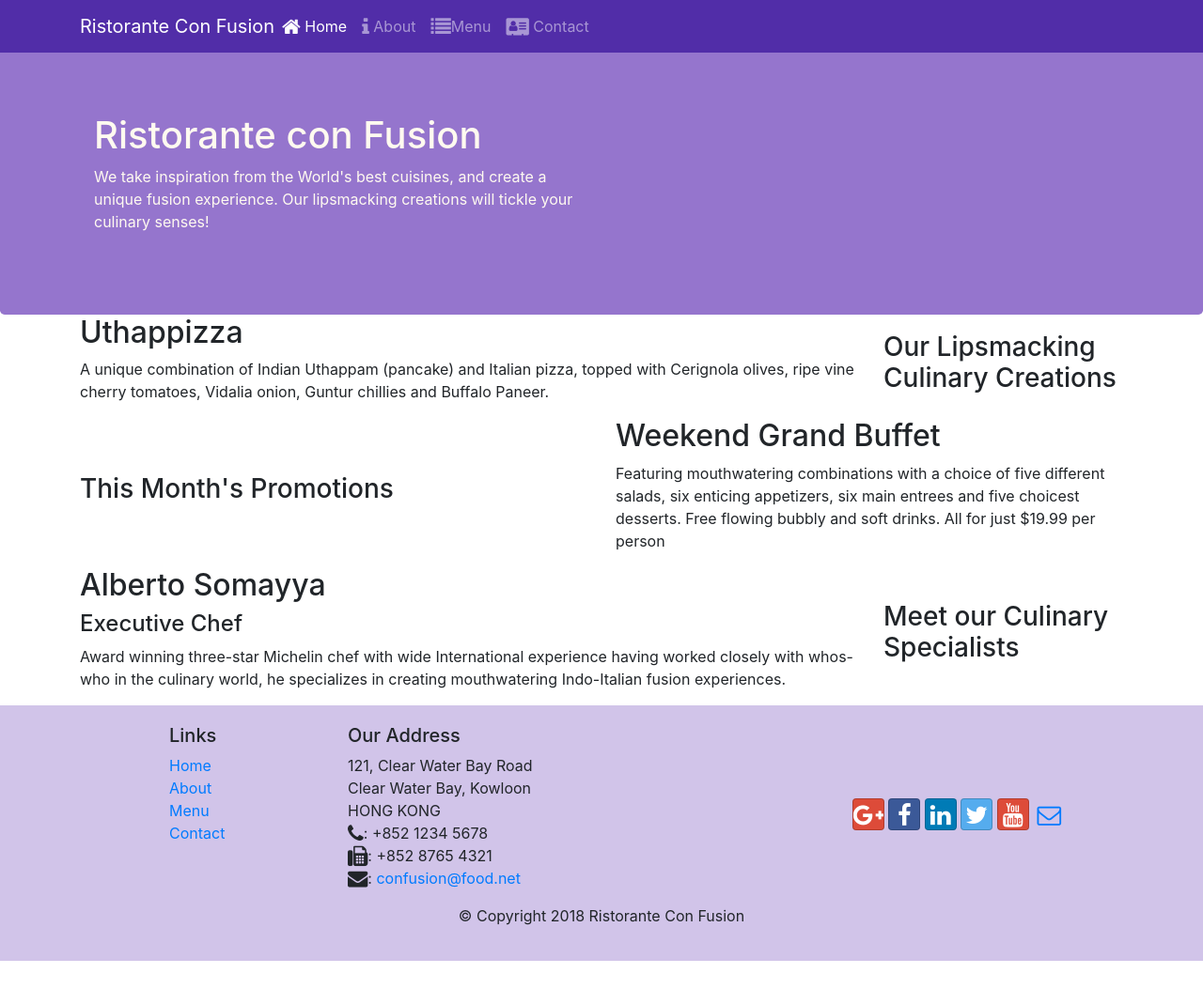
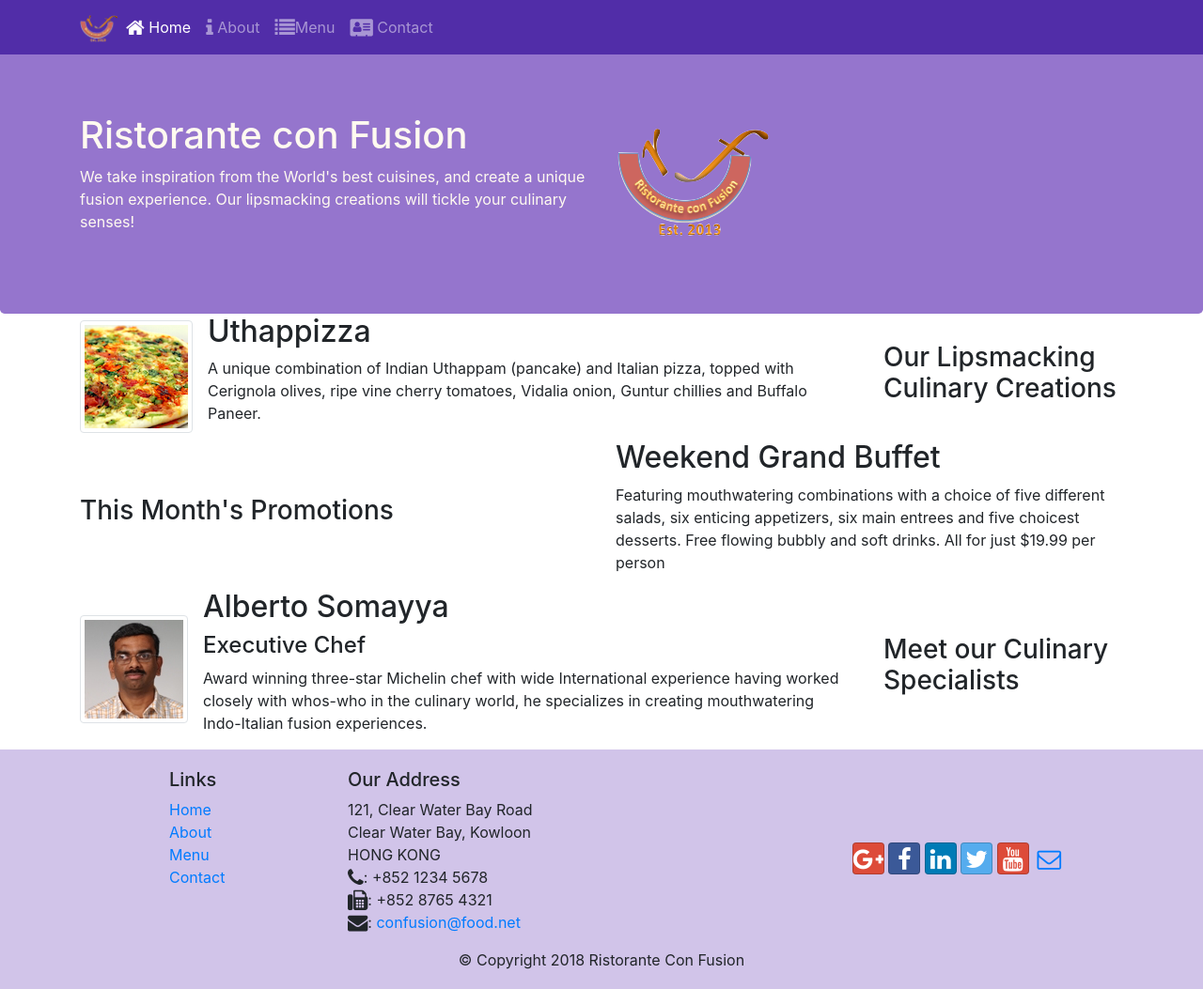
Before and after one commit to Nzone56/Bootstrap, a website: page index.html in a window 1280 px wide. Shown: the whole page at 94% size. Before the commit the page ends 1023 px from the top, so only its background shows below. Drawn offline with nearby package versions, Linux system fonts and the light colour scheme.

Commit message:
Images and Media

```diff
--- a/index.html
+++ b/index.html
@@ -21,7 +21,7 @@
             <button class="navbar-toggler" type="button" data-toggle="collapse" data-target="#Navbar">
                 <span class="navbar-toggler-icon"></span>
             </button>
-            <a class="navbar-brand mr-auto" href="#"> Ristorante Con Fusion </a>
+            <a class="navbar-brand mr-auto" href="#"><img src="img/logo.png" height="30" width="41"></a>
             <div class="collapse navbar-collapse" id="Navbar">
                 <ul class="navbar-nav mr-auto">
                     <li class="nav-item active "> <a class="nav-link" href="#"><span class="fa fa-home fa-lg"></span> Home</a></li>
@@ -35,11 +35,13 @@
     <!-- JUMBOTRON-->
     <header class="jumbotron">
         <div class= "container">
+            <div class="row row-header">
                 <div class= "col-12 col-sm-6">
                     <h1>Ristorante con Fusion</h1>
                     <p>We take inspiration from the World's best cuisines, and create a unique fusion experience. Our lipsmacking creations will tickle your culinary senses!</p>
                 </div>
-                <div class= "col-12 col-sm">
+                <div class="col-12 col-sm align-self-center">
+                    <img src="img/logo.png" class="img-fluid">
                 </div>
             </div>
         </div>
@@ -51,8 +53,14 @@
                 <h3>Our Lipsmacking Culinary Creations</h3>
             </div>
             <div class= "col col-sm order-sm-first col-md">
-                <h2>Uthappizza</h2>
-                <p>A unique combination of Indian Uthappam (pancake) and Italian pizza, topped with Cerignola olives, ripe vine cherry tomatoes, Vidalia onion, Guntur chillies and Buffalo Paneer.</p>
+                <div class="media">
+                    <img class="d-flex mr-3 img-thumbnail align-self-center"
+                            src="img/uthappizza.png" alt="Uthappizza">
+                    <div class="media-body">
+                         <h2 class="media-body">Uthappizza</h2>
+                         <p class="d-none d-sm-block">A unique combination of Indian Uthappam (pancake) and Italian pizza, topped with Cerignola olives, ripe vine cherry tomatoes, Vidalia onion, Guntur chillies and Buffalo Paneer.</p>
+                    </div>
+               </div>
             </div>
         </div>
 
@@ -72,9 +80,19 @@
                 <h3>Meet our Culinary Specialists</h3>
             </div>
             <div class ="col col-sm order-sm-first col-md">
-                <h2>Alberto Somayya</h2>
-                <h4>Executive Chef</h4>
-                <p>Award winning three-star Michelin chef with wide International experience having worked closely with whos-who in the culinary world, he specializes in creating mouthwatering Indo-Italian fusion experiences. </p>
+                <div class="media">
+                    <img class="d-flex mr-3 img-thumbnail align-self-center"
+                            src="img/alberto.png" alt="Alberto Somayya">
+                    <div class="media-body">
+                        <h2 class="mt-0">Alberto Somayya</h2>
+                        <h4>Executive Chef</h4>
+                        <p class="d-none d-sm-block">Award winning three-star Michelin chef with wide
+                            International experience having worked closely with
+                            whos-who in the culinary world, he specializes in
+                            creating mouthwatering Indo-Italian fusion experiences.
+                            </p>
+                    </div>
+                </div>
             </div>
         </div>
     </div>
```
Also changed, not shown: aboutus.html (+5 -4 lines), contactus.html (+6 -5 lines), img/alberto.png (added), img/buffet.png (added), img/logo.png (added), img/uthappizza.png (added), 1 other file.
